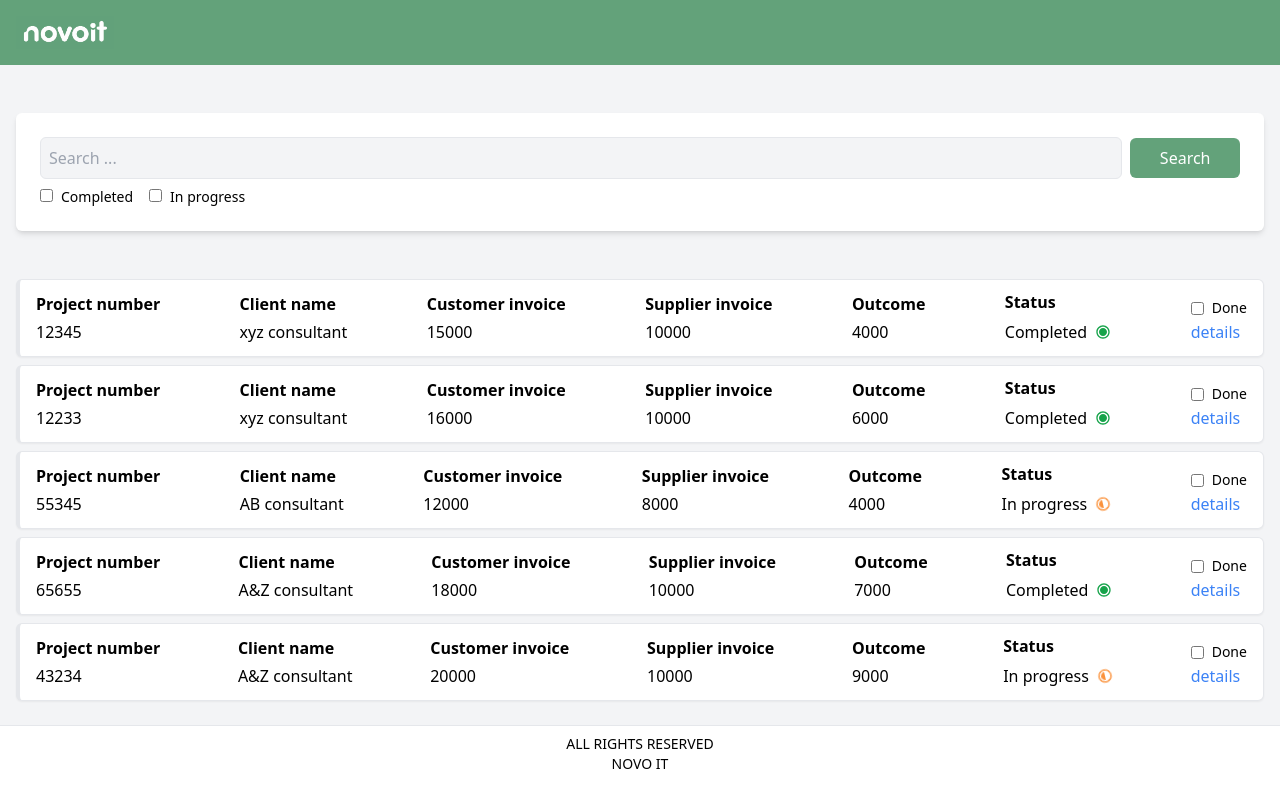
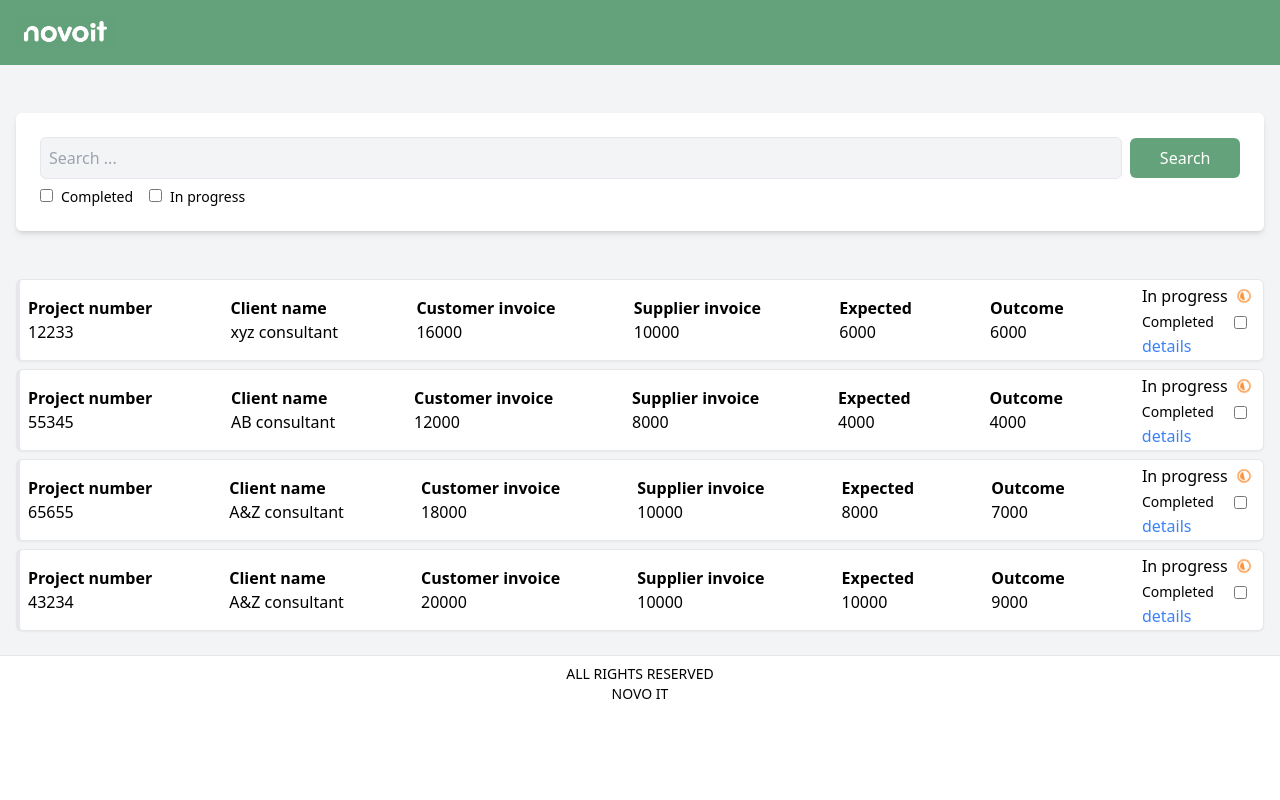
Before and after one commit to MuhammadUsmanMushtaq/project_list, a React (Vite) app: page / in a window 1280 px wide. Built offline with nearby package versions, Linux system fonts and the light colour scheme.

Commit message:
filterData

```diff
--- a/src/pages/Projects.jsx
+++ b/src/pages/Projects.jsx
@@ -4,33 +4,38 @@ import { Search } from '../components/Search';
 import { RiProgress4Line, RiProgress8Line } from 'react-icons/ri';
 
 const Projects = ({ projects }) => {
+  const filterData = projects.filter((item) => item.status === 'In progress');
+  console.log(filterData);
   return (
     <div className='bg-gray-100 p-4'>
       <Search />
-      {projects.map((project) => (
-        <div className=' justify-between p-4 border-[1px] shadow-sm border-l-4 border-gray-200 rounded-md mb-2 flex items-center bg-white  hover:border-[#63a27a] '>
-          <div className='flex flex-col leading-3 text-left'>
-            <p className='mb-4 font-semibold'>Project number</p>
+      {filterData.map((project) => (
+        <div className=' justify-between p-2 border-[1px] shadow-sm border-l-4 border-gray-200 rounded-md mb-2 flex items-center bg-white  hover:border-[#63a27a] '>
+          <div className=' flex flex-col  text-left'>
+            <p className='  font-semibold'>Project number</p>
             <p className=''>{project.projectNumber}</p>
           </div>
-          <div className='flex flex-col leading-3 text-left'>
-            <p className='mb-4 font-semibold'>Client name</p>
+          <div className='flex flex-col  text-left'>
+            <p className=' font-semibold'>Client name</p>
             <p className=''>{project.clientName}</p>
           </div>
-          <div className='flex flex-col leading-3 text-left'>
-            <p className='mb-4 font-semibold'>Customer invoice</p>
+          <div className='flex flex-col  text-left'>
+            <p className=' font-semibold'>Customer invoice</p>
             <p className=''>{project.customerInvoice}</p>
           </div>
-          <div className='flex flex-col leading-3 text-left'>
-            <p className='mb-4 font-semibold'>Supplier invoice</p>
+          <div className='flex flex-col  text-left'>
+            <p className=' font-semibold'>Supplier invoice</p>
             <p className=''>{project.supplierInvoice}</p>
           </div>
-          <div className='flex flex-col leading-3 text-left'>
-            <p className='mb-4 font-semibold'>Outcome</p>
+          <div className='flex flex-col text-left'>
+            <p className=' font-semibold'>Expected</p>
+            <p className=''>{project.expected}</p>
+          </div>
+          <div className='flex flex-col text-left'>
+            <p className=' font-semibold'>Outcome</p>
             <p className=''>{project.outcome}</p>
           </div>
-          <div className='flex flex-col leading-3 text-left'>
-            <p className='mb-4 font-semibold'>Status</p>
+          <div className='flex gap-2 flex-col leading-3 text-left'>
             <div className='flex items-center gap-2'>
               <p>{project.status}</p>
               <p>
@@ -41,12 +46,17 @@ const Projects = ({ projects }) => {
                 )}
               </p>
             </div>
-          </div>
-          <div className='flex flex-col leading-3 text-left gap-2'>
-            <label className='flex text-sm items-center selection:leading-3 text-left'>
-              <input type='checkbox' className='mr-2' />
-              Done
-            </label>
+            {project.status === 'Completed' ? (
+              <label className='flex text-sm gap-5 items-center selection:leading-3 text-left'>
+                In progress
+                <input type='checkbox' className='mr-2' />
+              </label>
+            ) : (
+              <label className='flex text-sm gap-5 items-center selection:leading-3 text-left'>
+                Completed
+                <input type='checkbox' className='mr-2' />
+              </label>
+            )}
             <Link
               to={`/projects/${project.id}`}
               key={project.id}
--- a/src/projects.json
+++ b/src/projects.json
@@ -19,7 +19,7 @@
     "supplierInvoice": 10000,
     "expected": 6000,
     "outcome": 6000,
-    "status": "Completed"
+    "status": "In progress"
   },
   {
     "id": 3,
@@ -41,7 +41,7 @@
     "supplierInvoice": 10000,
     "expected": 8000,
     "outcome": 7000,
-    "status": "Completed"
+    "status": "In progress"
   },
   {
     "id": 5,
```
